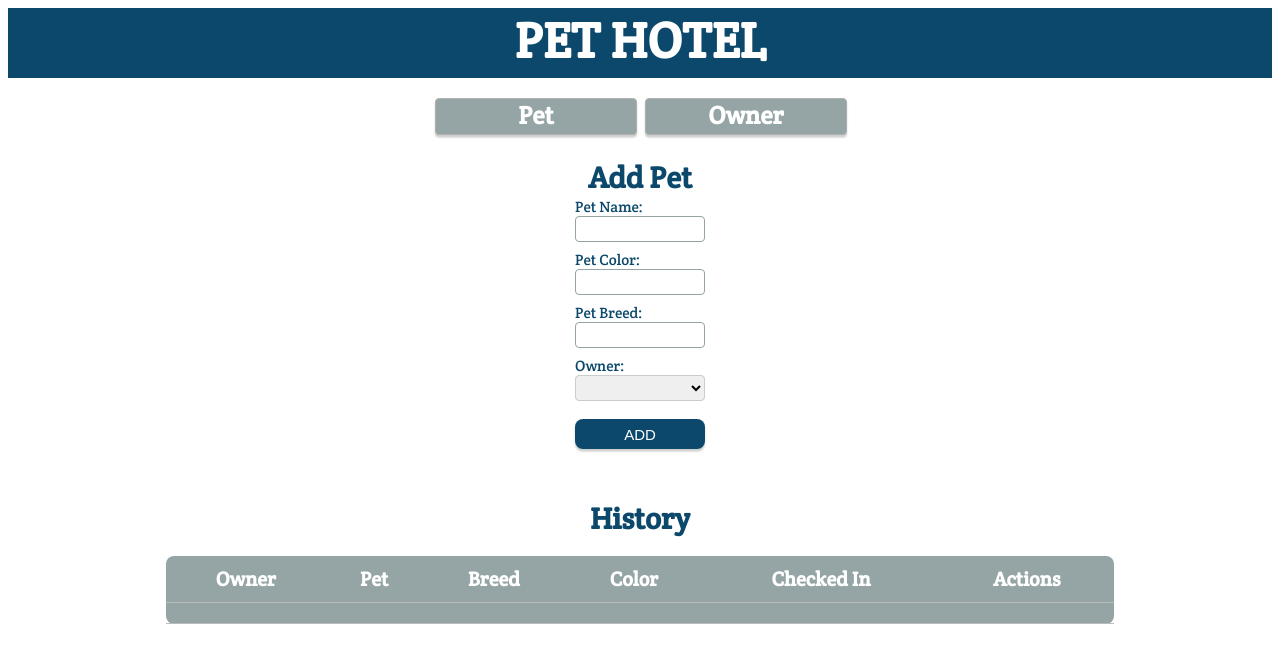
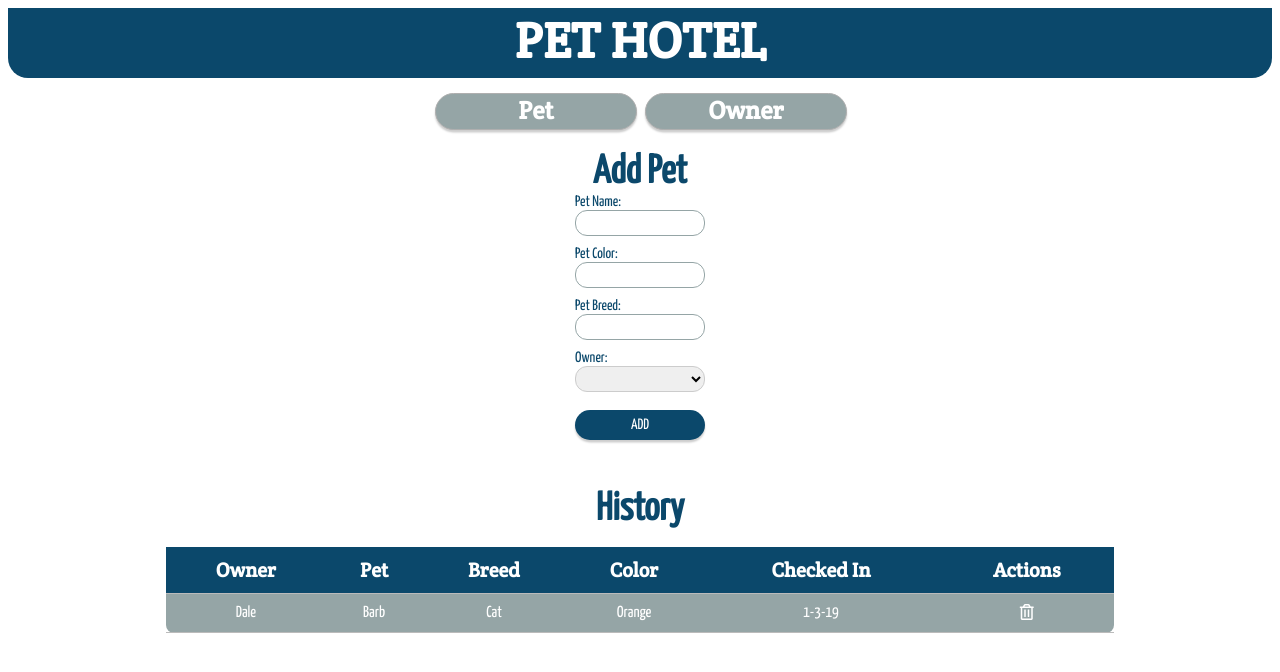
Before and after one commit to JosephSchlach/pet-hotel-react, a React (Create React App) app: page /#/home in a window 1280 px wide. Shown: the top 672 px of the page. Built offline with nearby package versions, Linux system fonts and the light colour scheme.

Commit message:
styling set up

```diff
--- a/public/index.html
+++ b/public/index.html
@@ -1,6 +1,8 @@
 <!DOCTYPE html>
 <html lang="en">
     <link href="https://fonts.googleapis.com/css?family=Crete+Round" rel="stylesheet">
+    <link href="https://fonts.googleapis.com/css?family=Yanone+Kaffeesatz" rel="stylesheet">
+    <link rel="stylesheet" href="https://use.fontawesome.com/releases/v5.8.2/css/all.css" integrity="sha384-oS3vJWv+0UjzBfQzYUhtDYW+Pj2yciDJxpsK1OYPAYjqT085Qq/1cq5FLXAZQ7Ay" crossorigin="anonymous">
   <head>
     <meta charset="utf-8" />
     <link rel="shortcut icon" href="%PUBLIC_URL%/favicon.ico" />
--- a/src/Components/AddOwner/AddOwner.js
+++ b/src/Components/AddOwner/AddOwner.js
@@ -36,19 +36,25 @@ newOwner: {
 //   })
 // }
 
+toPetPage = () => {
+    this.props.history.push(`/home`)
+  }
+
+  toOwnerPage = () => {
+    this.props.history.push(`/owner`)
+  }
+
 render() {
   return (
       <div>
-
-      <div className="OwnerPet">
-        <div className="PetOwner">
-          <h2>Pet</h2>
-        </div>
-        <div className="PetOwner">
-          <h2>Owner</h2>
-        </div>
+        <div className="OwnerPet">
+            <div className="PetOwner" onClick={this.toPetPage}>
+                <h2>Pet</h2>
+            </div>
+            <div className="PetOwner"onClick={this.toOwnerPage}>
+                <h2>Owner</h2>
+            </div>
       </div>
-
      <div className="forms">
      <h3>Owner</h3>
       <form onSubmit={this.handleSubmit}>
@@ -65,7 +71,7 @@ render() {
       </div>
 
 
-      <h3>Owners</h3>
+      <h3>All Owners</h3>
           <br />
           {/* {JSON.stringify(this.props.reduxState.vin)} */}
         <table>
@@ -80,7 +86,7 @@ render() {
             <tr>
               <td className='tData'>{}</td>
               <td className='tData'>{}</td>
-              <td className='tData'>{}</td>
+              <td className='tData'><i class="far fa-trash-alt"></i></td>
             </tr>
           </tbody>
         </table>
--- a/src/Components/AddPet/AddPet.css
+++ b/src/Components/AddPet/AddPet.css
@@ -8,13 +8,14 @@ table{
 }
 
 .tHead{
-font-family: 'Crete Round', serif;
-font-size: 20px;
+    font-family: 'Crete Round', serif;
+    font-size: 20px;
+    background-color: #0B486B;
 }
 
 .tData {
-font-family: 'Arvo', serif;
-color:white;
+    font-family: 'Yanone Kaffeesatz', sans-serif;
+    color:white;
 }
 
 thead{
@@ -28,8 +29,8 @@ table, th, td {
   }
 
 td, th{
-  padding: 10px;
-  align-content: center;
+padding: 10px;
+    align-content: center;
 }
 
 td{
--- a/src/Components/AddPet/AddPet.js
+++ b/src/Components/AddPet/AddPet.js
@@ -43,15 +43,24 @@ newPet: {
 //   })
 // }
 
+toPetPage = () => {
+  this.props.history.push(`/home`)
+}
+
+toOwnerPage = () => {
+  this.props.history.push(`/owner`)
+}
+
+
 render() {
   return (
       <div>
 
       <div className="OwnerPet">
-        <div className="PetOwner">
+        <div className="PetOwner" onClick={this.toPetPage}>
           <h2>Pet</h2>
         </div>
-        <div className="PetOwner">
+        <div className="PetOwner"onClick={this.toOwnerPage}>
           <h2>Owner</h2>
         </div>
       </div>
@@ -110,12 +119,12 @@ render() {
           </thead>
           <tbody>
             <tr>
-              <td className='tData'>{}</td>
-              <td className='tData'>{}</td>
-              <td className='tData'>{}</td>
-              <td className='tData'>{}</td>
-              <td className='tData'>{}</td>
-              <td className='tData'>{}</td>
+              <td className='tData'>Dale</td>
+              <td className='tData'>Barb</td>
+              <td className='tData'>Cat</td>
+              <td className='tData'>Orange</td>
+              <td className='tData'>1-3-19</td>
+              <td className='tData'><i class="far fa-trash-alt"></i></td>
             </tr>
           </tbody>
         </table>
--- a/src/Components/App/App.css
+++ b/src/Components/App/App.css
@@ -2,7 +2,9 @@
     height: 70px;
     background-color: #0B486B;
     width:100%;
-    margin-bottom: 20px;
+    margin-bottom: 15px;
+    border-bottom-left-radius: 20px;
+    border-bottom-right-radius: 20px;
 }
 
 h1 {
@@ -24,16 +26,16 @@ h2 {
 }
 
 h3 {
-    font-family: 'Crete Round', serif;
+    font-family: 'Yanone Kaffeesatz', sans-serif;
     text-align: center;
-    font-size: 30px;
+    font-size: 40px;
     margin-top: auto;
     margin-bottom: auto;
     color: #0B486B;
 }
 
 label {
-    font-family: 'Crete Round', serif;
+    font-family: 'Yanone Kaffeesatz', sans-serif;
     font-size: 15px;
     margin-top: auto;
     margin-bottom: auto;
@@ -44,7 +46,7 @@ input {
     padding: 12px 5px;
     margin-bottom: 8px;
     border: 1px solid #95a5a6;;
-    border-radius: 4px;
+    border-radius: 12px;
     box-sizing: border-box;
     height:10px;
     width: 130px;
@@ -58,8 +60,7 @@ input {
     margin-bottom: 8px;
     display: inline-block;
     border: 1px solid #ccc;
-    border-radius: 4px;
-    box-sizing: border-box;
+    border-radius: 12px;
 }
 
 .OwnerPet{
@@ -77,12 +78,12 @@ input {
     margin-left:5px;
     margin-right: 3px;
     border: .1px solid #afafaf;
-    border-radius: 4px;
+    border-radius: 20px;
     box-shadow: 0 2.5px 2px 0 rgba(0, 0, 0, 0.2);
 }
 
 .PetOwner:hover {
-    background-color: #16a085;
+    background-color: #a1c0c6;
     box-shadow: none;
 }
 
@@ -104,14 +105,14 @@ input {
     background-color: #0B486B;
     margin-left: auto;
     margin-right: auto;
-    border-radius: 8px;
+    border-radius: 15px;
     border: 0px;
-    font-family: 'Fjalla One', sans-serif;
+    font-family: 'Yanone Kaffeesatz', sans-serif;
     font-size: 15px;
     box-shadow: 0 2.5px 2px 0 rgba(0, 0, 0, 0.2);
 }
 
 .mainButton:hover {
-    background-color: #16a085;
+    background-color: #a1c0c6;
     box-shadow: none;
   }
```
